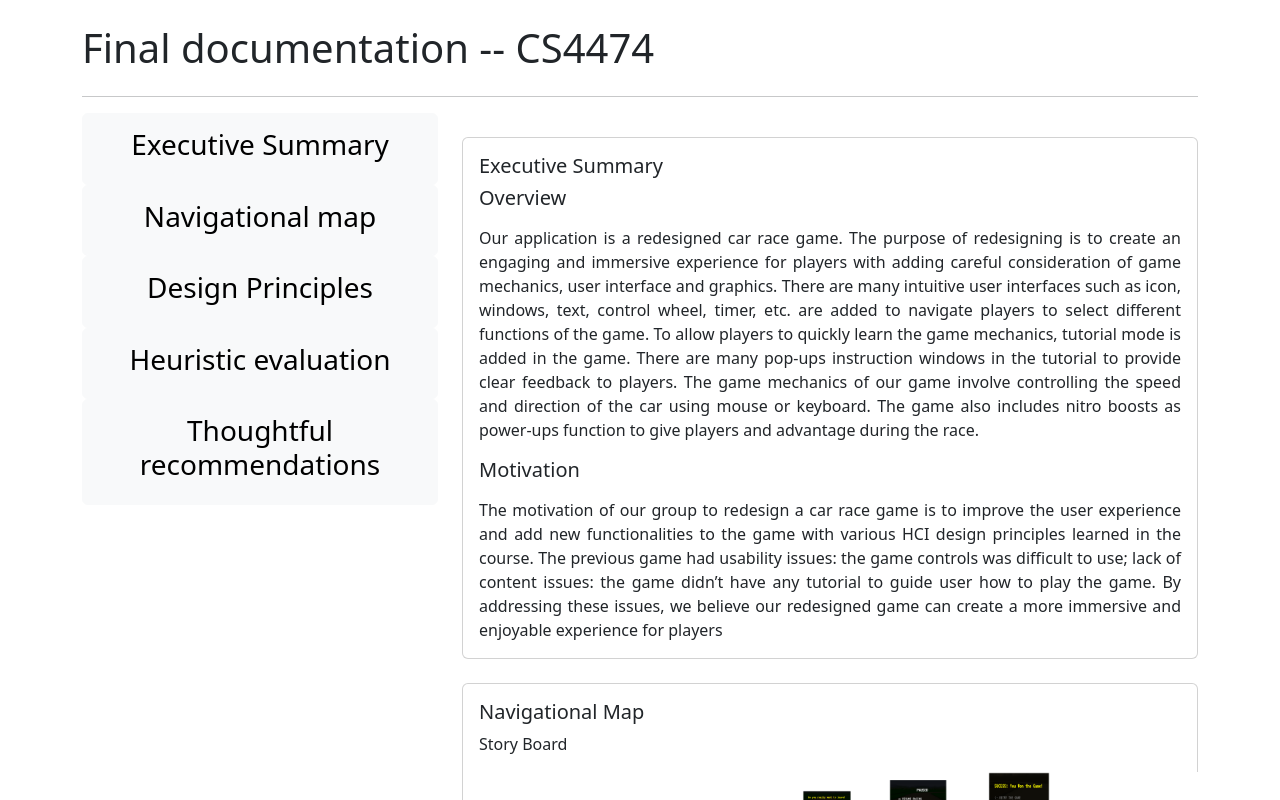
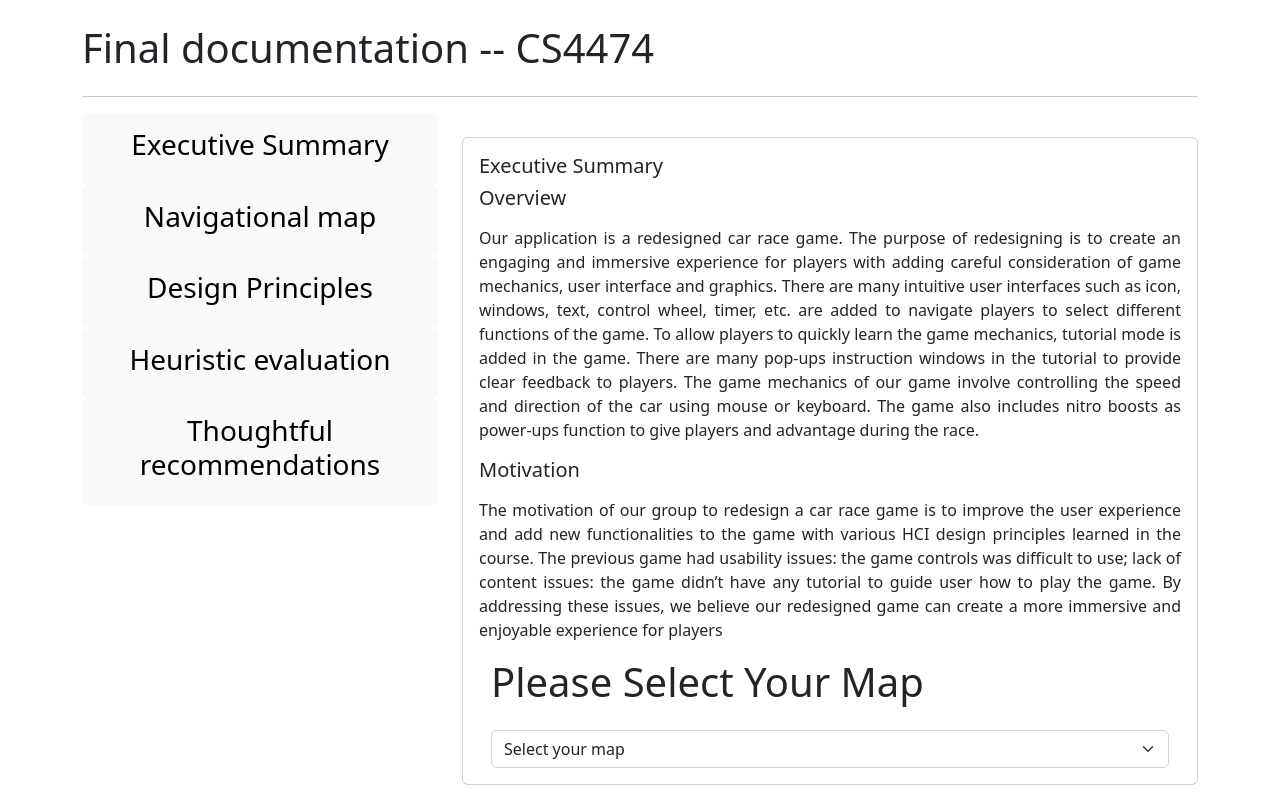
Before and after one commit to hesihui/4474finalweb, a React (Create React App) app: page / in a window 1280 px wide. Shown: the top 800 px of the page. Built offline with nearby package versions, Linux system fonts and the light colour scheme.

Commit message:
add dropdown

```diff
--- a/src/App.js
+++ b/src/App.js
@@ -319,13 +319,14 @@ function App() {
                 these issues, we believe our redesigned game can create a more
                 immersive and enjoyable experience for players
               </Card.Text>
+              <DropDown />
             </Card.Body>
           </Card>
           <Card className="my-4">
             <Card.Body>
               <Card.Title id="navimap">Navigational Map</Card.Title>
               <Card.Text className="text-justify">
-                {/* <DropDown /> */}
+
                 <p>Story Board</p>
                 <ImageMagnifier
                   src={storyBoard}
```
